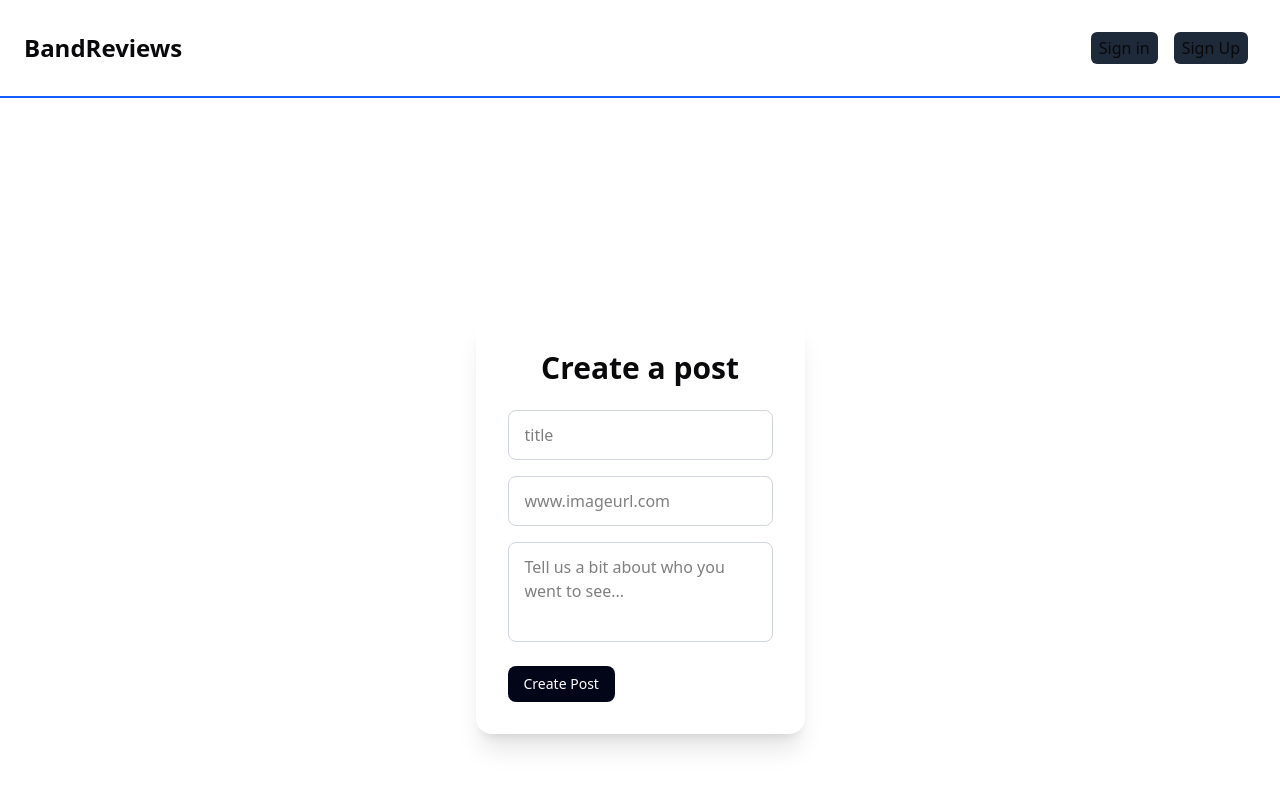
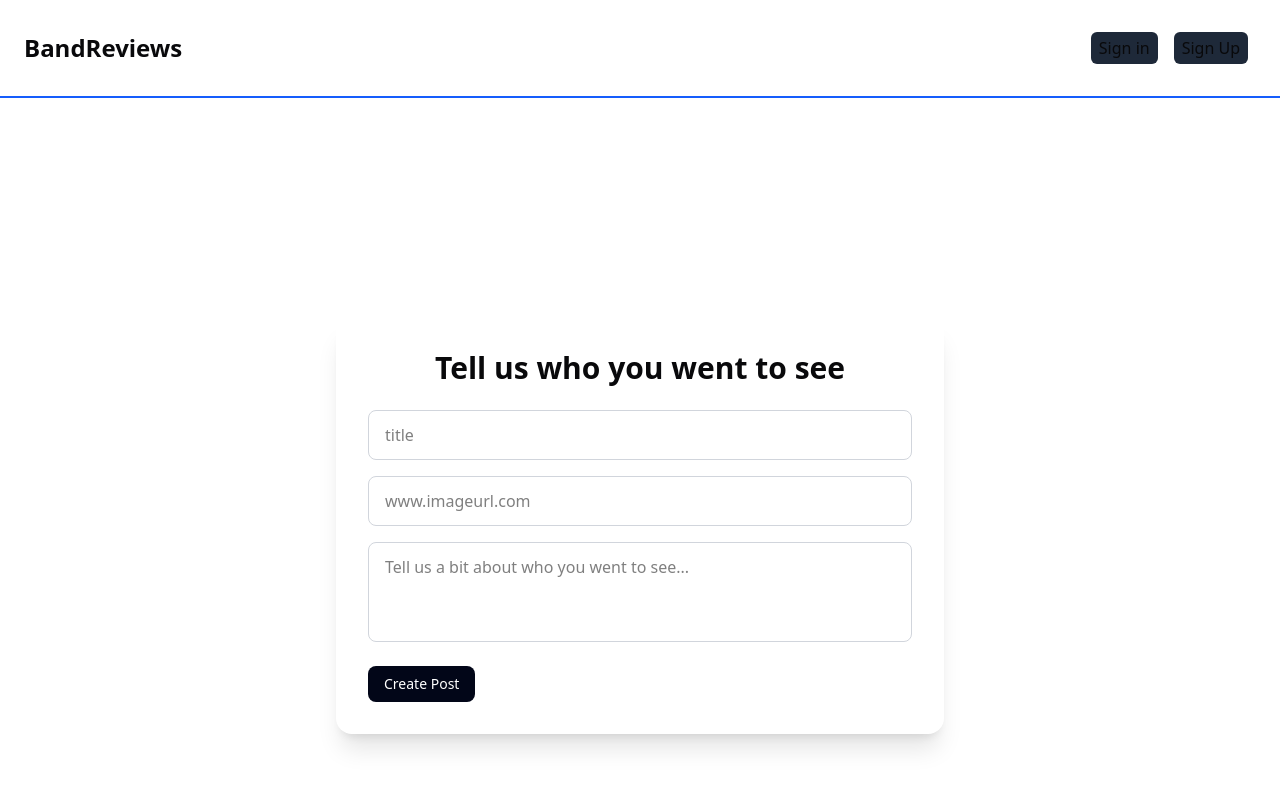
Before and after one commit to BullDogPatch/music-review, a Next.js app: page /create-post in a window 1280 px wide. Shown: the top 788 px of the page. Built offline with nearby package versions, Linux system fonts and the light colour scheme; no server answers.

Commit message:
update styling on create post form

```diff
--- a/src/app/create-post/page.tsx
+++ b/src/app/create-post/page.tsx
@@ -6,13 +6,13 @@ const CreatePostPage = async () => {
   const user = await currentUser();
 
   return (
-    <section className='min-h-screen flex items-center justify-center  px-4 py-12'>
+    <section className=' w-[90%] md:w-[50%] flex items-center justify-center  px-4 py-12'>
       <form
         action={createPost}
-        className='w-full sm:max-w-md  shadow-xl rounded-2xl p-6 sm:p-8 space-y-6'
+        className='w-full shadow-xl rounded-2xl p-6 sm:p-8 space-y-6'
       >
         <h1 className='text-2xl sm:text-3xl font-bold text-center text-foreground'>
-          Create a post
+          Tell us who you went to see
         </h1>
 
         <input type='hidden' name='clerk_id' value={user?.id} />
--- a/src/components/submit-button.tsx
+++ b/src/components/submit-button.tsx
@@ -6,7 +6,7 @@ import { Button } from './ui/button';
 const SubmitButton = ({ text }: { text: string }) => {
   const { pending } = useFormStatus();
   return (
-    <Button className='bg-slate-950 text-white' type='submit'>
+    <Button className='bg-slate-950 text-white cursor-pointer' type='submit'>
       {pending ? 'Submitting...' : text}
     </Button>
   );
```
